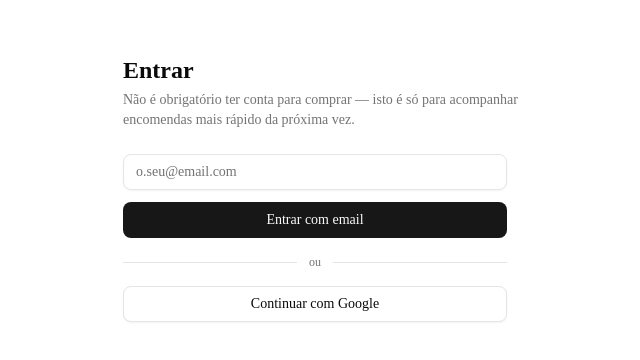
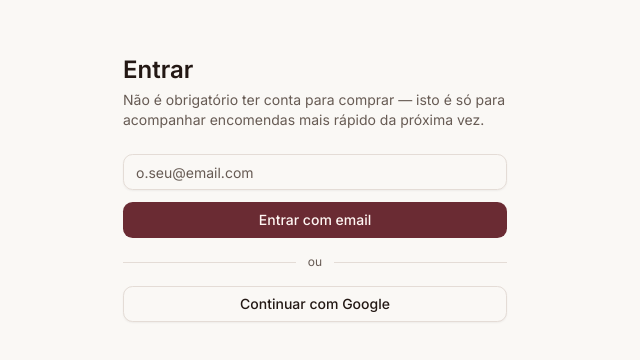
Before and after one commit to Autisync/chelena, a Next.js app: page /pt/account/login in a window 1280 px wide. Shown: the part 212-572 px from the top of the page, without its empty margins (317-957 px from the left). Built offline with nearby package versions, Linux system fonts and the light colour scheme; no server answers.

Commit message:
Milestone 2 start: design system (DESIGN.md) + apply tokens (palette, Fraunces/Inter, radii)

```diff
--- a/app/(store)/[locale]/layout.tsx
+++ b/app/(store)/[locale]/layout.tsx
@@ -3,7 +3,7 @@ import { NextIntlClientProvider, hasLocale } from "next-intl";
 import { getMessages, setRequestLocale } from "next-intl/server";
 import { notFound } from "next/navigation";
 import { routing } from "@/i18n/routing";
-import { geistSans, geistMono } from "@/lib/fonts";
+import { inter, fraunces } from "@/lib/fonts";
 import "../../globals.css";
 
 export function generateStaticParams() {
@@ -30,7 +30,7 @@ export default async function LocaleLayout({
   const messages = await getMessages();
 
   return (
-    <html lang={locale} className={`${geistSans.variable} ${geistMono.variable} h-full antialiased`}>
+    <html lang={locale} className={`${inter.variable} ${fraunces.variable} h-full antialiased`}>
       <body className="min-h-full flex flex-col">
         <NextIntlClientProvider messages={messages}>{children}</NextIntlClientProvider>
       </body>
--- a/app/(store)/[locale]/page.tsx
+++ b/app/(store)/[locale]/page.tsx
@@ -15,7 +15,7 @@ export default async function HomePage({
   return (
     <main className="flex-1">
       <section className="mx-auto flex max-w-5xl flex-col items-start gap-6 px-6 py-24 sm:py-32">
-        <h1 className="max-w-2xl text-4xl font-semibold tracking-tight sm:text-5xl">
+        <h1 className="max-w-2xl font-heading text-4xl font-medium tracking-tight sm:text-5xl">
           {t("heroTitle")}
         </h1>
         <p className="max-w-xl text-lg text-muted-foreground">{t("heroSubtitle")}</p>
--- a/app/admin/layout.tsx
+++ b/app/admin/layout.tsx
@@ -1,6 +1,6 @@
 import type { Metadata } from "next";
 import { redirect } from "next/navigation";
-import { geistSans, geistMono } from "@/lib/fonts";
+import { inter } from "@/lib/fonts";
 import { createClient } from "@/lib/supabase/server";
 import { AdminNav } from "@/components/admin/admin-nav";
 import "../globals.css";
@@ -27,7 +27,7 @@ export default async function AdminLayout({ children }: { children: React.ReactN
   if (profile?.role !== "admin") redirect("/pt");
 
   return (
-    <html lang="pt" className={`${geistSans.variable} ${geistMono.variable} h-full antialiased`}>
+    <html lang="pt" className={`${inter.variable} h-full antialiased`}>
       <body className="min-h-full flex bg-muted/30">
         <AdminNav />
         <div className="flex-1 overflow-auto">{children}</div>
--- a/app/globals.css
+++ b/app/globals.css
@@ -8,8 +8,8 @@
   --color-background: var(--background);
   --color-foreground: var(--foreground);
   --font-sans: var(--font-sans);
-  --font-mono: var(--font-geist-mono);
-  --font-heading: var(--font-sans);
+  --font-heading: var(--font-display, var(--font-sans));
+  --color-success: var(--success);
   --color-sidebar-ring: var(--sidebar-ring);
   --color-sidebar-border: var(--sidebar-border);
   --color-sidebar-accent-foreground: var(--sidebar-accent-foreground);
@@ -49,72 +49,75 @@
 }
 
 :root {
-  --background: oklch(1 0 0);
-  --foreground: oklch(0.145 0 0);
-  --card: oklch(1 0 0);
-  --card-foreground: oklch(0.145 0 0);
-  --popover: oklch(1 0 0);
-  --popover-foreground: oklch(0.145 0 0);
-  --primary: oklch(0.205 0 0);
-  --primary-foreground: oklch(0.985 0 0);
-  --secondary: oklch(0.97 0 0);
-  --secondary-foreground: oklch(0.205 0 0);
-  --muted: oklch(0.97 0 0);
-  --muted-foreground: oklch(0.556 0 0);
-  --accent: oklch(0.97 0 0);
-  --accent-foreground: oklch(0.205 0 0);
-  --destructive: oklch(0.577 0.245 27.325);
-  --border: oklch(0.922 0 0);
-  --input: oklch(0.922 0 0);
-  --ring: oklch(0.708 0 0);
-  --chart-1: oklch(0.87 0 0);
-  --chart-2: oklch(0.556 0 0);
-  --chart-3: oklch(0.439 0 0);
-  --chart-4: oklch(0.371 0 0);
-  --chart-5: oklch(0.269 0 0);
-  --radius: 0.625rem;
-  --sidebar: oklch(0.985 0 0);
-  --sidebar-foreground: oklch(0.145 0 0);
-  --sidebar-primary: oklch(0.205 0 0);
-  --sidebar-primary-foreground: oklch(0.985 0 0);
-  --sidebar-accent: oklch(0.97 0 0);
-  --sidebar-accent-foreground: oklch(0.205 0 0);
-  --sidebar-border: oklch(0.922 0 0);
-  --sidebar-ring: oklch(0.708 0 0);
+  /* See DESIGN.md "Color" — warm neutrals + terracotta/oxblood accent. */
+  --background: oklch(98% 0.005 80);
+  --foreground: oklch(22% 0.02 40);
+  --card: oklch(100% 0 0);
+  --card-foreground: oklch(22% 0.02 40);
+  --popover: oklch(100% 0 0);
+  --popover-foreground: oklch(22% 0.02 40);
+  --primary: oklch(38% 0.09 15);
+  --primary-foreground: oklch(98% 0.01 40);
+  --secondary: oklch(94% 0.01 70);
+  --secondary-foreground: oklch(22% 0.02 40);
+  --muted: oklch(94% 0.01 70);
+  --muted-foreground: oklch(48% 0.02 50);
+  --accent: oklch(74% 0.13 55);
+  --accent-foreground: oklch(22% 0.02 40);
+  --success: oklch(55% 0.13 145);
+  --destructive: oklch(55% 0.18 25);
+  --border: oklch(90% 0.012 60);
+  --input: oklch(90% 0.012 60);
+  --ring: oklch(38% 0.09 15 / 50%);
+  --chart-1: oklch(38% 0.09 15);
+  --chart-2: oklch(74% 0.13 55);
+  --chart-3: oklch(55% 0.13 145);
+  --chart-4: oklch(48% 0.02 50);
+  --chart-5: oklch(90% 0.012 60);
+  --radius: 0.75rem;
+  --sidebar: oklch(94% 0.01 70);
+  --sidebar-foreground: oklch(22% 0.02 40);
+  --sidebar-primary: oklch(38% 0.09 15);
+  --sidebar-primary-foreground: oklch(98% 0.01 40);
+  --sidebar-accent: oklch(90% 0.012 60);
+  --sidebar-accent-foreground: oklch(22% 0.02 40);
+  --sidebar-border: oklch(90% 0.012 60);
+  --sidebar-ring: oklch(38% 0.09 15 / 50%);
 }
 
 .dark {
-  --background: oklch(0.145 0 0);
-  --foreground: oklch(0.985 0 0);
-  --card: oklch(0.205 0 0);
-  --card-foreground: oklch(0.985 0 0);
-  --popover: oklch(0.205 0 0);
-  --popover-foreground: oklch(0.985 0 0);
-  --primary: oklch(0.922 0 0);
-  --primary-foreground: oklch(0.205 0 0);
-  --secondary: oklch(0.269 0 0);
-  --secondary-foreground: oklch(0.985 0 0);
-  --muted: oklch(0.269 0 0);
-  --muted-foreground: oklch(0.708 0 0);
-  --accent: oklch(0.269 0 0);
-  --accent-foreground: oklch(0.985 0 0);
-  --destructive: oklch(0.704 0.191 22.216);
-  --border: oklch(1 0 0 / 10%);
-  --input: oklch(1 0 0 / 15%);
-  --ring: oklch(0.556 0 0);
-  --chart-1: oklch(0.87 0 0);
-  --chart-2: oklch(0.556 0 0);
-  --chart-3: oklch(0.439 0 0);
-  --chart-4: oklch(0.371 0 0);
-  --chart-5: oklch(0.269 0 0);
-  --sidebar: oklch(0.205 0 0);
-  --sidebar-foreground: oklch(0.985 0 0);
-  --sidebar-primary: oklch(0.488 0.243 264.376);
-  --sidebar-primary-foreground: oklch(0.985 0 0);
-  --sidebar-accent: oklch(0.269 0 0);
-  --sidebar-accent-foreground: oklch(0.985 0 0);
-  --sidebar-border: oklch(1 0 0 / 10%);
-  --sidebar-ring: oklch(0.556 0 0);
+  --background: oklch(16% 0.015 40);
+  --foreground: oklch(95% 0.01 60);
+  --card: oklch(20% 0.015 40);
+  --card-foreground: oklch(95% 0.01 60);
+  --popover: oklch(20% 0.015 40);
+  --popover-foreground: oklch(95% 0.01 60);
+  --primary: oklch(72% 0.1 25);
+  --primary-foreground: oklch(16% 0.02 40);
+  --secondary: oklch(24% 0.015 40);
+  --secondary-foreground: oklch(95% 0.01 60);
+  --muted: oklch(24% 0.015 40);
+  --muted-foreground: oklch(68% 0.02 50);
+  --accent: oklch(74% 0.13 55);
+  --accent-foreground: oklch(16% 0.02 40);
+  --success: oklch(65% 0.15 145);
+  --destructive: oklch(65% 0.19 25);
+  --border: oklch(30% 0.015 40);
+  --input: oklch(30% 0.015 40 / 60%);
+  --ring: oklch(72% 0.1 25 / 50%);
+  --chart-1: oklch(72% 0.1 25);
+  --chart-2: oklch(74% 0.13 55);
+  --chart-3: oklch(65% 0.15 145);
+  --chart-4: oklch(68% 0.02 50);
+  --chart-5: oklch(30% 0.015 40);
+  --sidebar: oklch(20% 0.015 40);
+  --sidebar-foreground: oklch(95% 0.01 60);
+  --sidebar-primary: oklch(72% 0.1 25);
+  --sidebar-primary-foreground: oklch(16% 0.02 40);
+  --sidebar-accent: oklch(24% 0.015 40);
+  --sidebar-accent-foreground: oklch(95% 0.01 60);
+  --sidebar-border: oklch(30% 0.015 40);
+  --sidebar-ring: oklch(72% 0.1 25 / 50%);
 }
 
 @layer base {
--- a/lib/fonts.ts
+++ b/lib/fonts.ts
@@ -1,4 +1,10 @@
-import { Geist, Geist_Mono } from "next/font/google";
+import { Inter, Fraunces } from "next/font/google";
 
-export const geistSans = Geist({ variable: "--font-geist-sans", subsets: ["latin"] });
-export const geistMono = Geist_Mono({ variable: "--font-geist-mono", subsets: ["latin"] });
+// See DESIGN.md "Typography" — Fraunces for display/headings (storefront only),
+// Inter for body/UI everywhere (including admin, which uses no display font).
+export const inter = Inter({ variable: "--font-sans", subsets: ["latin"] });
+export const fraunces = Fraunces({
+  variable: "--font-display",
+  subsets: ["latin"],
+  axes: ["opsz", "SOFT", "WONK"],
+});
```
Also changed, not shown: .claude/launch.json (added), 3 other files (tests, documents, lock files or other folders).
